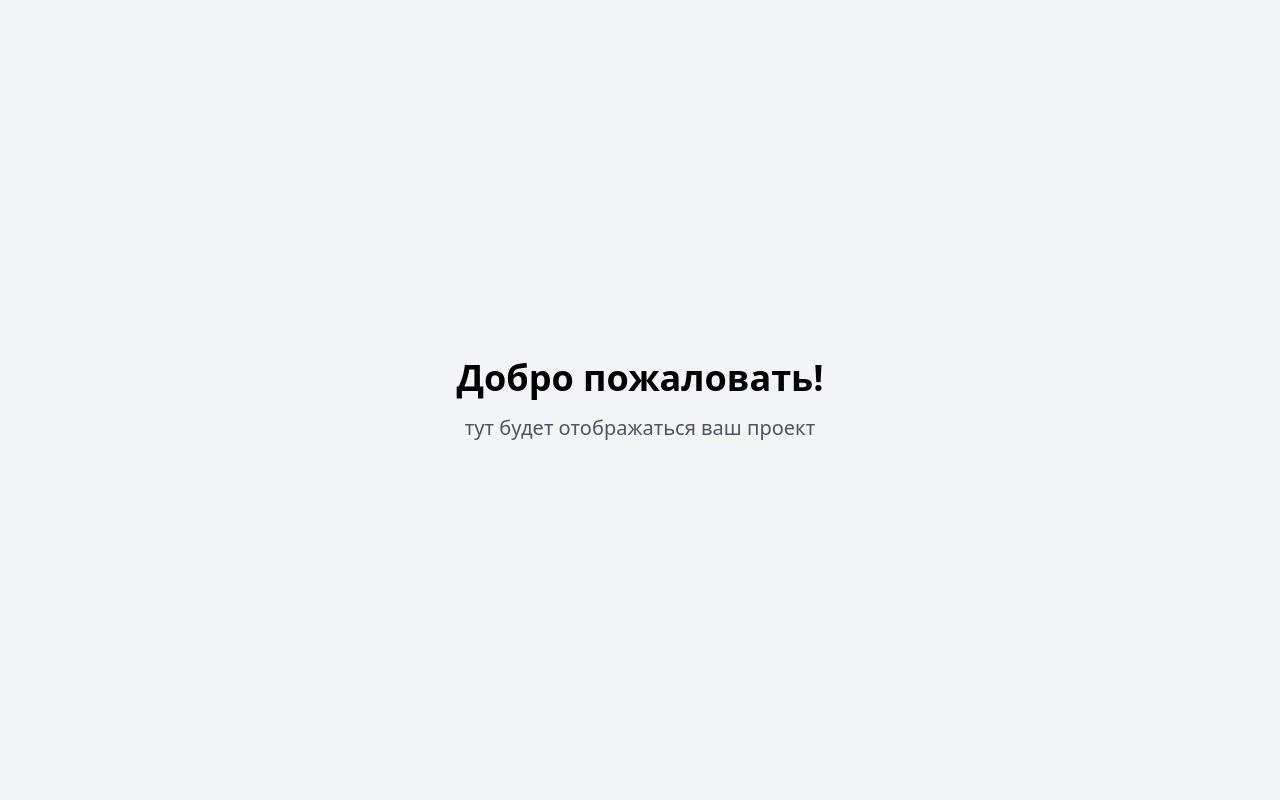
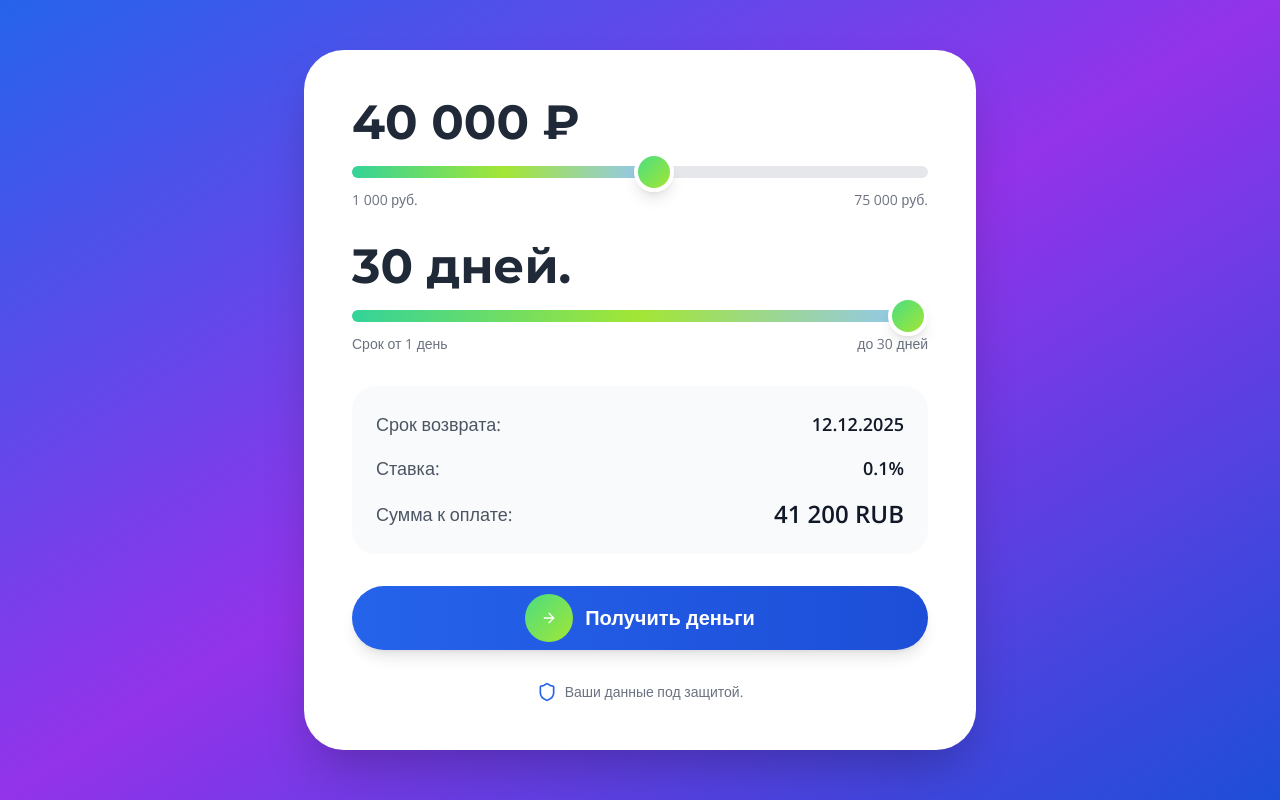
Before and after one commit to pr-poehali-dev/calculator-creation-project-3, a React (Vite) app: page / in a window 1280 px wide. Built offline with nearby package versions, Linux system fonts and the light colour scheme.

Commit message:
Создание базового калькулятора

```diff
--- a/src/components/ui/slider.tsx
+++ b/src/components/ui/slider.tsx
@@ -15,10 +15,10 @@ const Slider = React.forwardRef<
     )}
     {...props}
   >
-    <SliderPrimitive.Track className="relative h-2 w-full grow overflow-hidden rounded-full bg-secondary">
-      <SliderPrimitive.Range className="absolute h-full bg-primary" />
+    <SliderPrimitive.Track className="relative h-3 w-full grow overflow-hidden rounded-full bg-gray-200">
+      <SliderPrimitive.Range className="absolute h-full bg-gradient-to-r from-emerald-400 via-lime-400 to-blue-300 transition-all duration-300" />
     </SliderPrimitive.Track>
-    <SliderPrimitive.Thumb className="block h-5 w-5 rounded-full border-2 border-primary bg-background ring-offset-background transition-colors focus-visible:outline-none focus-visible:ring-2 focus-visible:ring-ring focus-visible:ring-offset-2 disabled:pointer-events-none disabled:opacity-50" />
+    <SliderPrimitive.Thumb className="block h-10 w-10 rounded-full border-4 border-white bg-gradient-to-br from-green-400 to-lime-400 shadow-lg ring-offset-background transition-all duration-200 hover:scale-110 focus-visible:outline-none focus-visible:ring-2 focus-visible:ring-blue-400 focus-visible:ring-offset-2 disabled:pointer-events-none disabled:opacity-50 cursor-pointer" />
   </SliderPrimitive.Root>
 ))
 Slider.displayName = SliderPrimitive.Root.displayName
--- a/src/index.css
+++ b/src/index.css
@@ -1,3 +1,5 @@
+@import url("https://fonts.googleapis.com/css2?family=Montserrat:wght@400;600;700;800&family=Open+Sans:wght@400;500;600&display=swap");
+
 @tailwind base;
 @tailwind components;
 @tailwind utilities;
@@ -97,5 +99,15 @@
 
   body {
     @apply bg-background text-foreground;
+    font-family: "Open Sans", sans-serif;
+  }
+
+  h1,
+  h2,
+  h3,
+  h4,
+  h5,
+  h6 {
+    font-family: "Montserrat", sans-serif;
   }
 }
--- a/src/pages/Index.tsx
+++ b/src/pages/Index.tsx
@@ -1,14 +1,105 @@
-// Update this page (the content is just a fallback if you fail to update the page)
+import { useState } from 'react';
+import { Slider } from '@/components/ui/slider';
+import { Button } from '@/components/ui/button';
+import Icon from '@/components/ui/icon';
 
-const Index = () => {
+const LoanCalculator = () => {
+  const [amount, setAmount] = useState([40000]);
+  const [days, setDays] = useState([30]);
+
+  const minAmount = 1000;
+  const maxAmount = 75000;
+  const minDays = 1;
+  const maxDays = 30;
+
+  const rate = 0.001;
+  const totalToPay = Math.round(amount[0] * (1 + rate * days[0]));
+
+  const returnDate = new Date();
+  returnDate.setDate(returnDate.getDate() + days[0]);
+  const formattedDate = returnDate.toLocaleDateString('ru-RU');
+
   return (
-    <div className="min-h-screen flex items-center justify-center bg-gray-100">
-      <div className="text-center">
-        <h1 className="text-4xl font-bold mb-4 color-black text-black">Добро пожаловать!</h1>
-        <p className="text-xl text-gray-600">тут будет отображаться ваш проект</p>
+    <div className="min-h-screen flex items-center justify-center p-4 bg-gradient-to-br from-blue-600 via-purple-600 to-blue-700">
+      <div className="w-full max-w-2xl">
+        <div className="bg-white rounded-[2.5rem] p-8 md:p-12 shadow-2xl animate-scale-in">
+          <div className="space-y-8">
+            <div className="space-y-3">
+              <h2 className="text-4xl md:text-5xl font-bold text-gray-800">
+                {amount[0].toLocaleString('ru-RU')} ₽
+              </h2>
+              <div className="relative pt-2">
+                <Slider
+                  value={amount}
+                  onValueChange={setAmount}
+                  min={minAmount}
+                  max={maxAmount}
+                  step={1000}
+                  className="relative"
+                />
+              </div>
+              <div className="flex justify-between text-sm text-gray-500">
+                <span>{minAmount.toLocaleString('ru-RU')} руб.</span>
+                <span>{maxAmount.toLocaleString('ru-RU')} руб.</span>
+              </div>
+            </div>
+
+            <div className="space-y-3">
+              <h2 className="text-4xl md:text-5xl font-bold text-gray-800">
+                {days[0]} {days[0] === 1 ? 'день' : days[0] < 5 ? 'дня' : 'дней'}.
+              </h2>
+              <div className="relative pt-2">
+                <Slider
+                  value={days}
+                  onValueChange={setDays}
+                  min={minDays}
+                  max={maxDays}
+                  step={1}
+                  className="relative"
+                />
+              </div>
+              <div className="flex justify-between text-sm text-gray-500">
+                <span>Срок от {minDays} день</span>
+                <span>до {maxDays} дней</span>
+              </div>
+            </div>
+
+            <div className="bg-gray-50 rounded-3xl p-6 space-y-4">
+              <div className="flex justify-between items-center">
+                <span className="text-gray-600 text-lg">Срок возврата:</span>
+                <span className="text-gray-900 font-semibold text-lg">{formattedDate}</span>
+              </div>
+              <div className="flex justify-between items-center">
+                <span className="text-gray-600 text-lg">Ставка:</span>
+                <span className="text-gray-900 font-semibold text-lg">{(rate * 100).toFixed(1)}%</span>
+              </div>
+              <div className="flex justify-between items-center">
+                <span className="text-gray-600 text-lg">Сумма к оплате:</span>
+                <span className="text-gray-900 font-bold text-2xl">{totalToPay.toLocaleString('ru-RU')} RUB</span>
+              </div>
+            </div>
+
+            <Button
+              size="lg"
+              className="w-full h-16 text-xl font-semibold rounded-full bg-gradient-to-r from-blue-600 to-blue-700 hover:from-blue-700 hover:to-blue-800 shadow-lg hover:shadow-xl transition-all duration-300 text-white"
+            >
+              <div className="flex items-center justify-center gap-3">
+                <div className="w-12 h-12 rounded-full bg-gradient-to-br from-green-400 to-lime-400 flex items-center justify-center">
+                  <Icon name="ArrowRight" size={24} className="text-white" />
+                </div>
+                <span>Получить деньги</span>
+              </div>
+            </Button>
+
+            <div className="flex items-center justify-center gap-2 text-gray-500">
+              <Icon name="Shield" size={20} className="text-blue-600" />
+              <span className="text-sm">Ваши данные под защитой.</span>
+            </div>
+          </div>
+        </div>
       </div>
     </div>
   );
 };
 
-export default Index;
+export default LoanCalculator;
--- a/tailwind.config.ts
+++ b/tailwind.config.ts
@@ -84,11 +84,33 @@ export default {
 					to: {
 						height: '0'
 					}
+				},
+				'scale-in': {
+					'0%': {
+						transform: 'scale(0.95)',
+						opacity: '0'
+					},
+					'100%': {
+						transform: 'scale(1)',
+						opacity: '1'
+					}
+				},
+				'fade-in': {
+					'0%': {
+						opacity: '0',
+						transform: 'translateY(10px)'
+					},
+					'100%': {
+						opacity: '1',
+						transform: 'translateY(0)'
+					}
 				}
 			},
 			animation: {
 				'accordion-down': 'accordion-down 0.2s ease-out',
-				'accordion-up': 'accordion-up 0.2s ease-out'
+				'accordion-up': 'accordion-up 0.2s ease-out',
+				'scale-in': 'scale-in 0.3s ease-out',
+				'fade-in': 'fade-in 0.4s ease-out'
 			}
 		}
 	},
```
